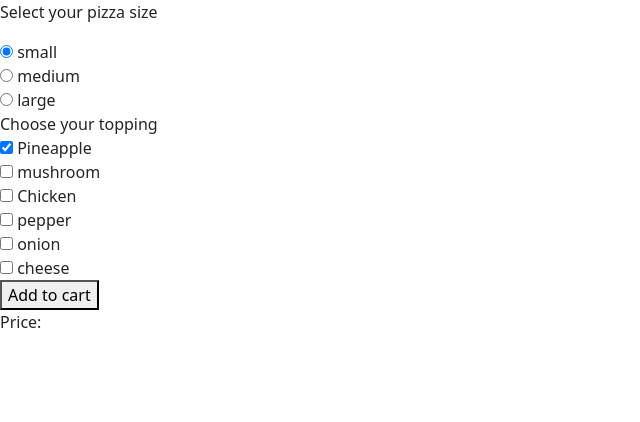
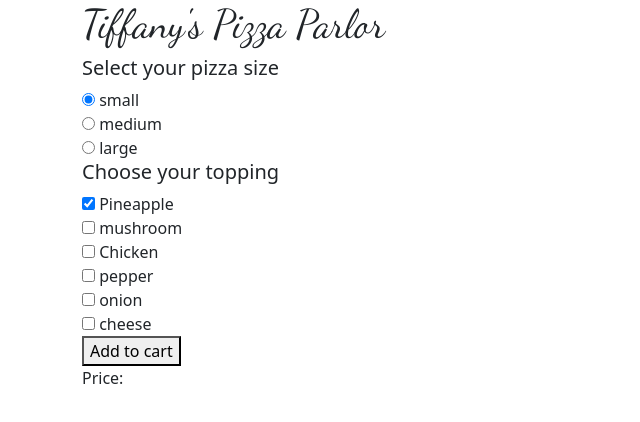
Before and after one commit to tiffarodrigs/Pizza-Parlor, a plain HTML site: page index.html in a window 1280 px wide. Shown: the whole page, without its empty margins (0-640 px from the left). Drawn offline with nearby package versions, Linux system fonts and the light colour scheme.

Commit message:
WIP-Add styles to CSS file

```diff
--- a/css/styles.css
+++ b/css/styles.css
@@ -0,0 +1,16 @@
+/*body {
+  background-image: url('../img/adobe-127952751.jpeg');
+
+}
+#container
+{
+  border: black;
+  padding: 10%;
+  border-style: dashed;
+  margin: 5px;
+}
+}*/
+h1{
+  font-family: 'Dancing Script', cursive;
+
+}
--- a/index.html
+++ b/index.html
@@ -1,18 +1,22 @@
 <!DOCTYPE html>
 <html>
+
   <head>
     <link href="https://cdn.jsdelivr.net/npm/bootstrap@5.1.3/dist/css/bootstrap.min.css" rel="stylesheet" integrity="sha384-1BmE4kWBq78iYhFldvKuhfTAU6auU8tT94WrHftjDbrCEXSU1oBoqyl2QvZ6jIW3" crossorigin="anonymous">
     <link href="css/styles.css" rel="stylesheet" type="text/css">
-    <script src="js/jquery-3.6.0.js"></script>
+    <link rel="preconnect" href="https://fonts.googleapis.com">
+<link rel="preconnect" href="https://fonts.gstatic.com" crossorigin>
+<link href="https://fonts.googleapis.com/css2?family=Dancing+Script&family=Roboto:ital,wght@0,300;0,400;1,100&display=swap" rel="stylesheet"><script src="js/jquery-3.6.0.js"></script>
     <script src="js/scripts.js"></script>
   </head>
+
   <body>
-
-    <p>Select your pizza size</p>
-
+    <div class="container">
+      <h1> Tiffany's Pizza Parlor</h1>
       <div>
-  <input type="radio" id="small" name="size" value="small"
-         checked>
+        <p class="h5">Select your pizza size</p>
+        <div>
+          <input type="radio" id="small" name="size" value="small" checked>
           <label for="small">small</label>
         </div>
 
@@ -25,13 +29,12 @@
           <input type="radio" id="large" name="size" value="large">
           <label for="large">large</label>
         </div>
-    <label>Choose your topping </label>
+
+        <p class="h5">Choose your topping </p>
         <div>
-      <input type="checkbox" id="pineapple" value="pineapple" name="toppings"
-             checked>
+          <input type="checkbox" id="pineapple" value="pineapple" name="toppings" checked>
           <label for="pineapple">Pineapple</label>
         </div>
-
         <div>
           <input type="checkbox" id="mushroom" value="mushroom" name="toppings">
           <label for="mushroom">mushroom</label>
@@ -54,6 +57,9 @@
         </div>
         <button type=button id="addPizza">Add to cart </button>
 
-    <div >Price: <span id="cost"></span></div>
+        <div>Price: <span id="cost"></span></div>
+      </div>
+    </div>
   </body>
+
 </html>
--- a/js/scripts.js
+++ b/js/scripts.js
@@ -48,10 +48,8 @@ $(document).ready(function() {
     console.log(inputSize);
     $("input[name='toppings']:checked").each(function() {
       inputToppings.push($(this).val());
-      //each($("input[name='language']:checked"), function(){
-      // arr.push($(this).val());
     });
-    //return inputToppings;
+
 
     console.log(inputToppings);
     let pizza = new Pizza(inputToppings, inputSize);
```
Also changed, not shown: img/adobe-127952751.jpeg (added). Lines whose indentation alone changed are shown as unchanged.
